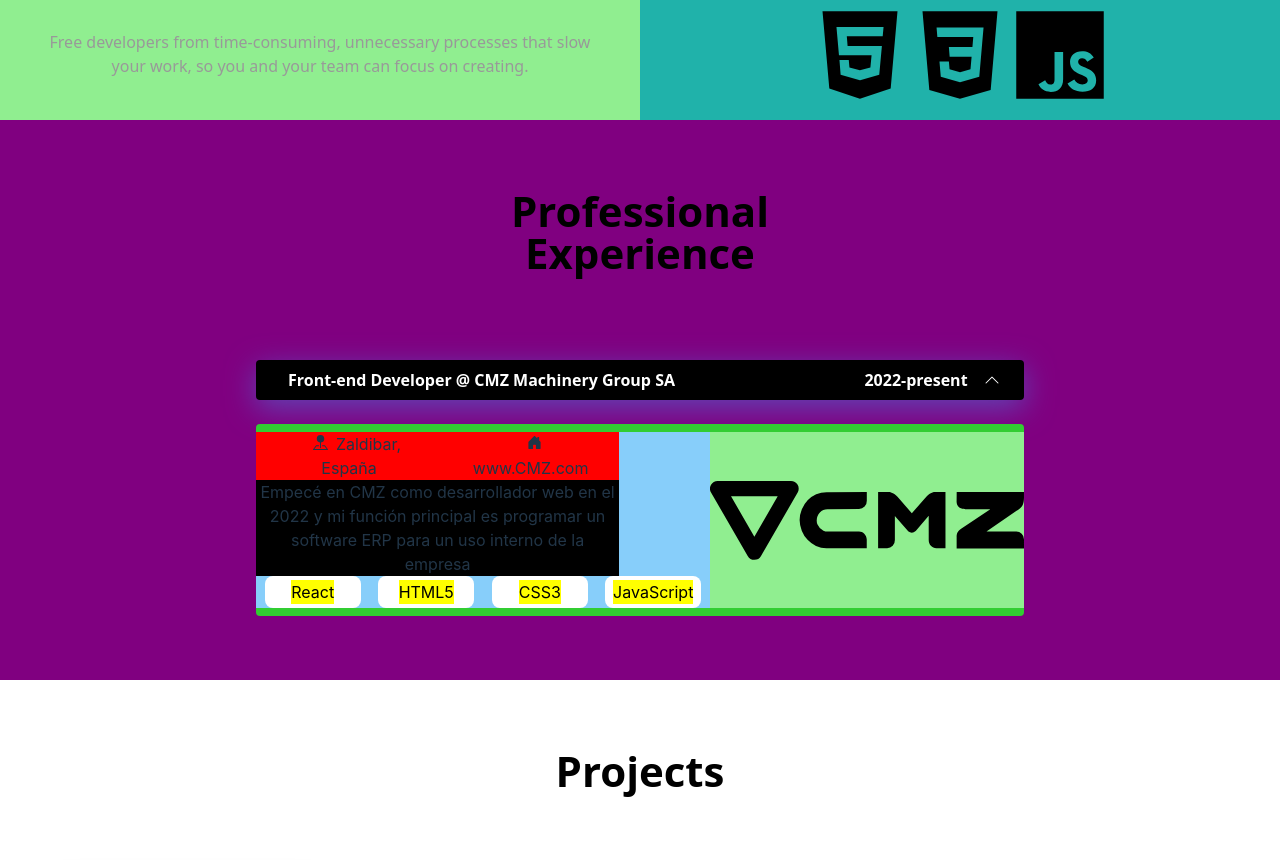
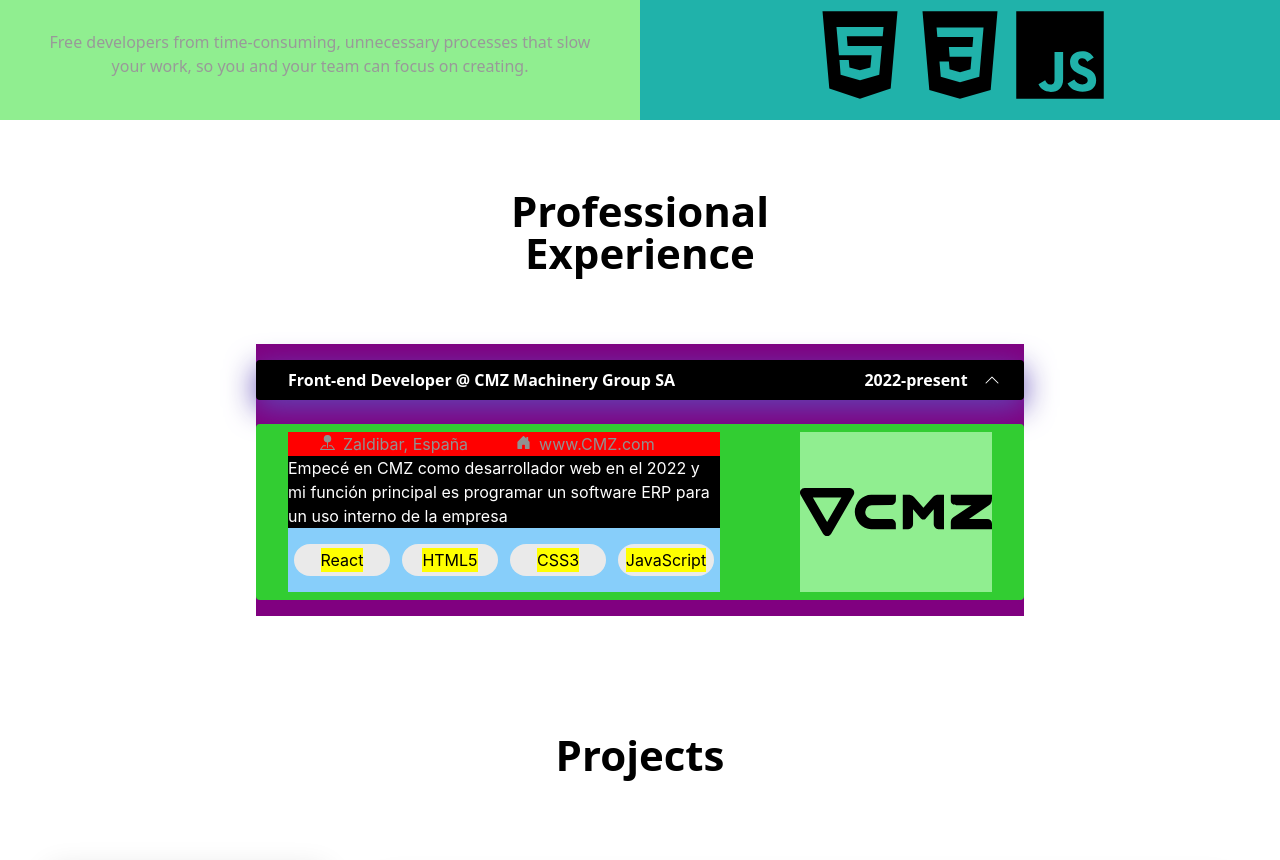
Before and after one commit to crisrey211/portfolio, a React (Vite) app: page / in a window 1280 px wide. Shown: the part 720-1580 px from the top of the page. Built offline with nearby package versions, Linux system fonts and the light colour scheme.

Commit message:
HOTFIX: antes de irme a dormir

```diff
--- a/src/components/Skills.jsx
+++ b/src/components/Skills.jsx
@@ -1,6 +1,7 @@
 import React from "react"
 import Accordion from "@/components/accordion/Accordion.jsx"
 import styles from "./Skills.module.css"
+import CmzIcon from "./icons/CmzIcon"
 
 const Skills = () => {
   return (
@@ -18,7 +19,7 @@ const Skills = () => {
           location={"Zaldibar, España"}
           web={"www.CMZ.com"}
           stack={["React", "HTML5", "CSS3", "JavaScript"]}
-          logo={""}
+          logo={<CmzIcon />}
         />
       </div>
     </div>
--- a/src/components/Skills.module.css
+++ b/src/components/Skills.module.css
@@ -1,5 +1,5 @@
 .main {
-  background-color: purple;
+  background-color: white;
   height: auto;
   width: 100%;
   padding-bottom: 3rem;
--- a/src/components/accordion/Accordion.jsx
+++ b/src/components/accordion/Accordion.jsx
@@ -4,7 +4,6 @@ import LocationIcon from "@/components/icons/LocationIcon.jsx"
 import HouseDoorIcon from "@/components/icons/HouseDoorIcon.jsx"
 import ChevronDownIcon from "@/components/icons/ChevronDownIcon.jsx"
 import ChevronUpIcon from "@/components/icons/ChevronUpIcon.jsx"
-import CmzIcon from "@/components/icons/CmzIcon.jsx"
 import Badge from "../badge/Badge"
 
 const Accordion = ({
@@ -60,9 +59,7 @@ const Accordion = ({
               ))}
             </div>
           </div>
-          <div className={styles.rightside}>
-            <CmzIcon />
-          </div>
+          <div className={styles.rightside}>{logo}</div>
         </div>
       ) : (
         ""
--- a/src/components/accordion/Accordion.module.css
+++ b/src/components/accordion/Accordion.module.css
@@ -23,6 +23,7 @@
   box-shadow: 0 8px 30px rgba(94, 72, 184, 0.944);
 }
 .accordionItemContent {
+  color: #919191;
   display: flex;
   justify-content: flex-start;
   margin-top: 1.5rem;
@@ -48,7 +49,7 @@
 .upperContent {
   display: flex;
   justify-content: flex-start;
-  width: 80%;
+  width: 100%;
   background-color: red;
 }
 .location {
@@ -65,7 +66,9 @@
   display: flex;
   justify-content: flex-start;
   background-color: black;
-  width: 80%;
+  color: white;
+  width: 100%;
+  text-align: start;
 }
 
 .boton {
@@ -78,13 +81,17 @@
 }
 .leftside {
   background-color: lightskyblue;
+  margin: 0rem 5rem 0 2rem;
 }
 .rightside {
   background-color: lightgreen;
   display: flex;
   align-items: center;
+  width: 12rem;
+  margin-right: 2rem;
 }
 .lowerContent {
   display: flex;
   justify-content: space-around;
+  padding: 1rem 0 1rem 0;
 }
--- a/src/components/badge/Badge.module.css
+++ b/src/components/badge/Badge.module.css
@@ -1,8 +1,8 @@
 .container {
   color: black;
-  background-color: white;
+  background-color: #eaeaea;
   display: flex;
-  border-radius: 0.5rem;
+  border-radius: 1rem;
   width: 6rem;
   display: flex;
   justify-content: center;
```
